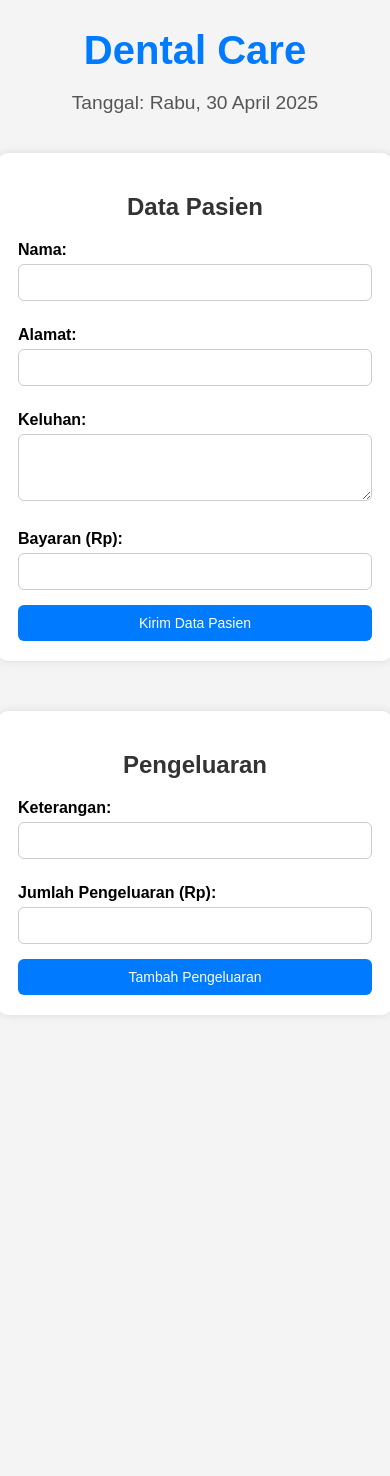
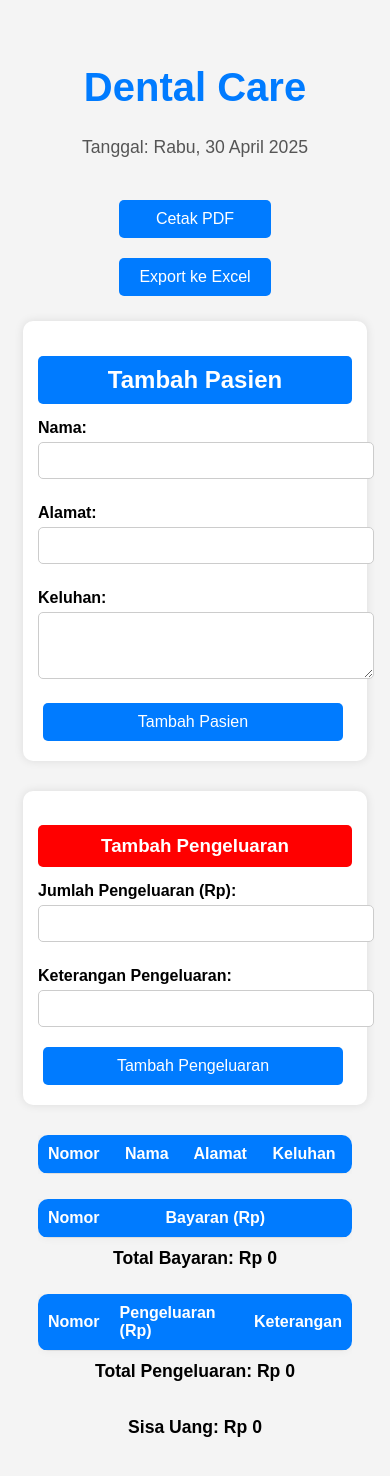
Before and after one commit to Peterslee/Dental_Care, a plain HTML site: page index.html in a window 390 px wide. Before the commit the page ends 1093 px from the top, so only its background shows below. Drawn offline with Linux system fonts and the light colour scheme.

Commit message:
Update index.html
add fitur

```diff
--- a/index.html
+++ b/index.html
@@ -3,12 +3,13 @@
 <head>
   <meta charset="UTF-8" />
   <meta name="viewport" content="width=device-width, initial-scale=1.0"/>
-  <title>Dental Care - Form Pasien & Pengeluaran</title>
+  <title>Dental Care - Pasien, Bayaran & Pengeluaran</title>
+  <script src="https://cdnjs.cloudflare.com/ajax/libs/xlsx/0.18.5/xlsx.full.min.js"></script>
   <style>
     body {
       font-family: Arial, sans-serif;
       background-color: #f4f4f4;
-      padding: 40px 20px;
+      padding: 30px;
       display: flex;
       flex-direction: column;
       align-items: center;
@@ -20,58 +21,47 @@
     }
 
     .header h1 {
+      font-size: 2.5rem;
       color: #007BFF;
-      font-size: 2.5em;
-      margin: 0;
     }
 
     .header p {
-      font-size: 1.2em;
       color: #555;
+      font-size: 1.1rem;
     }
 
     .form-container {
-      background-color: #fff;
-      padding: 30px;
+      background-color: white;
+      padding: 25px;
       border-radius: 10px;
       box-shadow: 0 0 10px rgba(0,0,0,0.1);
+      max-width: 500px;
       width: 100%;
-      max-width: 500px;
       margin-bottom: 30px;
     }
 
-    .form-container h2 {
-      text-align: center;
-      margin-bottom: 20px;
-      color: #333;
+    label {
+      font-weight: bold;
+      margin-top: 10px;
+      display: block;
     }
 
-    label {
-      display: block;
-      margin-top: 10px;
-      margin-bottom: 5px;
-      font-weight: bold;
-    }
-
-    input[type="text"],
-    input[type="number"],
-    textarea {
+    input, textarea {
       width: 100%;
       padding: 10px;
-      margin-bottom: 15px;
+      margin: 5px 0 15px;
+      border-radius: 5px;
       border: 1px solid #ccc;
-      border-radius: 6px;
-      box-sizing: border-box;
     }
 
     button {
-      width: 100%;
-      padding: 12px;
       background-color: #007BFF;
       color: white;
+      padding: 10px 15px;
+      margin: 5px;
       border: none;
-      border-radius: 6px;
-      font-size: 16px;
+      border-radius: 5px;
+      font-size: 1rem;
       cursor: pointer;
     }
 
@@ -80,125 +70,108 @@
     }
 
     .table-container {
+      max-width: 900px;
       width: 100%;
-      max-width: 800px;
       overflow-x: auto;
-      margin-bottom: 30px;
+      margin-bottom: 25px;
     }
 
     table {
       width: 100%;
       border-collapse: collapse;
-      background-color: #fff;
+      background: white;
       border-radius: 10px;
       overflow: hidden;
-      box-shadow: 0 0 10px rgba(0,0,0,0.1);
+      box-shadow: 0 0 10px rgba(0,0,0,0.05);
     }
 
     th, td {
-      padding: 12px 16px;
+      padding: 12px;
+      border-bottom: 1px solid #ddd;
       text-align: left;
-      border-bottom: 1px solid #ddd;
     }
 
     th {
       background-color: #007BFF;
       color: white;
-      font-weight: bold;
     }
 
-    tr:hover {
-      background-color: #f1f1f1;
+    td[contenteditable="true"] {
+      background-color: #fdfdfd;
+      cursor: text;
     }
 
-    caption {
-      caption-side: top;
-      text-align: left;
-      font-size: 1.2em;
-      margin-bottom: 10px;
+    .total {
       font-weight: bold;
-      color: #333;
+      text-align: right;
+      margin-top: 10px;
+      font-size: 1.1rem;
     }
 
-    .total-container {
-      text-align: right;
-      font-size: 1.1em;
-      font-weight: bold;
-      color: #333;
-      margin-top: 10px;
+    .buttons {
+      margin-bottom: 20px;
     }
 
-    .balance {
-      background-color: #fff;
-      padding: 20px;
-      border-radius: 10px;
-      box-shadow: 0 0 10px rgba(0,0,0,0.1);
-      font-size: 1.2em;
+    .form-container h2 {
+      background-color: #007BFF;
+      color: white;
+      padding: 10px;
       text-align: center;
-      max-width: 800px;
-      width: 100%;
+      border-radius: 5px;
+      margin-bottom: 15px;
     }
 
-    /* Responsif */
-    @media (max-width: 768px) {
+    .form-container h3 {
+      background-color: red;
+      color: white;
+      padding: 10px;
+      text-align: center;
+      border-radius: 5px;
+      margin-bottom: 15px;
+    }
+
+    @media (max-width: 600px) {
       .form-container {
-        padding: 20px;
-      }
-
-      .table-container {
-        width: 100%;
-        overflow-x: auto;
-      }
-
-      table {
-        width: 100%;
+        padding: 15px;
       }
 
       th, td {
         padding: 10px;
       }
 
-      .balance {
-        font-size: 1em;
-      }
-    }
-
-    @media (max-width: 480px) {
-      body {
-        padding: 20px 10px;
+      .total {
+        text-align: center;
       }
 
-      .form-container {
-        width: 100%;
-        margin-bottom: 20px;
+      .buttons {
+        display: flex;
+        flex-direction: column;
+        gap: 10px;
+        align-items: center;
       }
 
       button {
-        padding: 10px;
-        font-size: 14px;
-      }
-
-      th, td {
-        padding: 8px;
-      }
-
-      .balance {
-        font-size: 1em;
+        width: 100%;
+        max-width: 300px;
       }
     }
   </style>
 </head>
 <body>
 
-  <!-- Header dengan judul dan tanggal -->
   <div class="header">
     <h1>Dental Care</h1>
-    <p id="currentDate"></p>
+    <p id="tanggal"></p>
   </div>
 
-  <!-- Form Pasien -->
+  <div class="buttons">
+    <button onclick="window.print()">Cetak PDF</button>
+    <button onclick="exportToExcel()">Export ke Excel</button>
+  </div>
+
+  <!-- Form Input Pasien -->
   <div class="form-container">
-    <h2>Data Pasien</h2>
+    <h2>Tambah Pasien</h2>
     <form id="dataForm">
       <label for="nama">Nama:</label>
       <input type="text" id="nama" required>
@@ -207,160 +180,180 @@
       <input type="text" id="alamat" required>
 
       <label for="keluhan">Keluhan:</label>
-      <textarea id="keluhan" rows="3" required></textarea>
+      <textarea id="keluhan" required rows="3"></textarea>
 
-      <label for="bayaran">Bayaran (Rp):</label>
-      <input type="number" id="bayaran" required>
+      <button type="submit">Tambah Pasien</button>
+    </form>
+  </div>
 
-      <button type="submit">Kirim Data Pasien</button>
+  <!-- Form Input Pengeluaran -->
+  <div class="form-container">
+    <h3>Tambah Pengeluaran</h3>
+    <form id="pengeluaranForm">
+      <label for="jumlahPengeluaran">Jumlah Pengeluaran (Rp):</label>
+      <input type="number" id="jumlahPengeluaran" required>
+
+      <label for="keteranganPengeluaran">Keterangan Pengeluaran:</label>
+      <input type="text" id="keteranganPengeluaran" required>
+
+      <button type="submit">Tambah Pengeluaran</button>
     </form>
   </div>
 
   <!-- Tabel Pasien -->
   <div class="table-container">
-    <table id="hasilTable" style="display: none;">
-      <caption>Data Pasien</caption>
+    <table id="pasienTable">
       <thead>
         <tr>
           <th>Nomor</th>
           <th>Nama</th>
           <th>Alamat</th>
           <th>Keluhan</th>
+        </tr>
+      </thead>
+      <tbody></tbody>
+    </table>
+  </div>
+
+  <!-- Tabel Bayaran -->
+  <div class="table-container">
+    <table id="bayaranTable">
+      <thead>
+        <tr>
+          <th>Nomor</th>
           <th>Bayaran (Rp)</th>
         </tr>
       </thead>
-      <tbody id="tableBody"></tbody>
-      <tfoot>
-        <tr>
-          <td colspan="4" style="text-align: right; font-weight: bold;">Total Bayaran:</td>
-          <td id="footerTotalBayaran">0</td>
-        </tr>
-      </tfoot>
+      <tbody></tbody>
     </table>
-  </div>
-
-  <!-- Form Pengeluaran -->
-  <div class="form-container">
-    <h2>Pengeluaran</h2>
-    <form id="pengeluaranForm">
-      <label for="keterangan">Keterangan:</label>
-      <input type="text" id="keterangan" required>
-
-      <label for="jumlah">Jumlah Pengeluaran (Rp):</label>
-      <input type="number" id="jumlah" required>
-
-      <button type="submit">Tambah Pengeluaran</button>
-    </form>
+    <div class="total" id="totalBayaran">Total Bayaran: Rp 0</div>
   </div>
 
   <!-- Tabel Pengeluaran -->
   <div class="table-container">
-    <table id="pengeluaranTable" style="display: none;">
-      <caption>Data Pengeluaran</caption>
+    <table id="pengeluaranTable">
       <thead>
         <tr>
           <th>Nomor</th>
+          <th>Pengeluaran (Rp)</th>
           <th>Keterangan</th>
-          <th>Jumlah (Rp)</th>
         </tr>
       </thead>
-      <tbody id="pengeluaranBody"></tbody>
-      <tfoot>
-        <tr>
-          <td colspan="2" style="text-align: right; font-weight: bold;">Total Pengeluaran:</td>
-          <td id="footerTotalPengeluaran">0</td>
-        </tr>
-      </tfoot>
+      <tbody id="pengeluaranBody">
+      </tbody>
     </table>
+    <div class="total" id="totalPengeluaran">Total Pengeluaran: Rp 0</div>
   </div>
 
   <!-- Sisa Uang -->
-  <div class="balance" id="sisaUang" style="display: none;">
-    Sisa Uang: Rp 0
-  </div>
+  <div class="total" id="sisaUang">Sisa Uang: Rp 0</div>
 
-  <!-- Script -->
   <script>
-    let nomorPasien = 1;
-    let nomorPengeluaran = 1;
-    let totalBayaran = 0;
-    let totalPengeluaran = 0;
+    let nomor = 1;
 
-    const pasienForm = document.getElementById('dataForm');
-    const pasienTable = document.getElementById('hasilTable');
-    const pasienBody = document.getElementById('tableBody');
-    const footerBayaran = document.getElementById('footerTotalBayaran');
+    const form = document.getElementById('dataForm');
+    const pengeluaranForm = document.getElementById('pengeluaranForm');
+    const pasienTable = document.querySelector('#pasienTable tbody');
+    const bayaranTable = document.querySelector('#bayaranTable tbody');
+    const pengeluaranBody = document.getElementById('pengeluaranBody');
 
-    const pengeluaranForm = document.getElementById('pengeluaranForm');
-    const pengeluaranTable = document.getElementById('pengeluaranTable');
-    const pengeluaranBody = document.getElementById('pengeluaranBody');
-    const footerPengeluaran = document.getElementById('footerTotalPengeluaran');
+    const totalBayaranEl = document.getElementById('totalBayaran');
+    const totalPengeluaranEl = document.getElementById('totalPengeluaran');
+    const sisaUangEl = document.getElementById('sisaUang');
 
-    const sisaUang = document.getElementById('sisaUang');
+    // Tanggal real time
+    const tgl = new Date().toLocaleDateString('id-ID', {
+      weekday: 'long', year: 'numeric', month: 'long', day: 'numeric'
+    });
+    document.getElementById('tanggal').textContent = `Tanggal: ${tgl}`;
 
-    // Menampilkan tanggal real-time
-    const currentDateElement = document.getElementById('currentDate');
-    const today = new Date();
-    const formattedDate = today.toLocaleDateString('id-ID', { weekday: 'long', year: 'numeric', month: 'long', day: 'numeric' });
-    currentDateElement.textContent = `Tanggal: ${formattedDate}`;
-
-    // Tambah data pasien
-    pasienForm.addEventListener('submit', function(e) {
+    form.addEventListener('submit', function(e) {
       e.preventDefault();
-
       const nama = document.getElementById('nama').value;
       const alamat = document.getElementById('alamat').value;
       const keluhan = document.getElementById('keluhan').value;
-      const bayaran = parseInt(document.getElementById('bayaran').value);
 
-      totalBayaran += bayaran;
-
+      // Tambah ke tabel pasien
       const row = document.createElement('tr');
       row.innerHTML = `
-        <td>${nomorPasien++}</td>
+        <td>${nomor}</td>
         <td>${nama}</td>
         <td>${alamat}</td>
         <td>${keluhan}</td>
-        <td>${bayaran.toLocaleString()}</td>
       `;
-      pasienBody.appendChild(row);
+      pasienTable.appendChild(row);
 
-      footerBayaran.textContent = totalBayaran.toLocaleString();
-      pasienTable.style.display = 'table';
-      updateSisaUang();
+      // Tambah ke tabel bayaran
+      const bayarRow = document.createElement('tr');
+      bayarRow.innerHTML = `
+        <td>${nomor}</td>
+        <td contenteditable="true" oninput="updateTotal()">0</td>
+      `;
+      bayaranTable.appendChild(bayarRow);
 
-      pasienForm.reset();
+      nomor++;
+      form.reset();
+      updateTotal();
     });
 
-    // Tambah pengeluaran
     pengeluaranForm.addEventListener('submit', function(e) {
       e.preventDefault();
+      const jumlahPengeluaran = document.getElementById('jumlahPengeluaran').value;
+      const keteranganPengeluaran = document.getElementById('keteranganPengeluaran').value;
 
-      const keterangan = document.getElementById('keterangan').value;
-      const jumlah = parseInt(document.getElementById('jumlah').value);
-
-      totalPengeluaran += jumlah;
-
+      // Tambah ke tabel pengeluaran
       const row = document.createElement('tr');
       row.innerHTML = `
-        <td>${nomorPengeluaran++}</td>
-        <td>${keterangan}</td>
-        <td>${jumlah.toLocaleString()}</td>
+        <td>${pengeluaranBody.rows.length + 1}</td>
+        <td>${jumlahPengeluaran}</td>
+        <td>${keteranganPengeluaran}</td>
       `;
       pengeluaranBody.appendChild(row);
 
-      footerPengeluaran.textContent = totalPengeluaran.toLocaleString();
-      pengeluaranTable.style.display = 'table';
-      updateSisaUang();
-
       pengeluaranForm.reset();
+      updateTotal();
     });
 
-    // Hitung sisa uang
-    function updateSisaUang() {
-      const sisa = totalBayaran - totalPengeluaran;
-      sisaUang.style.display = 'block';
-      sisaUang.textContent = `Sisa Uang: Rp ${sisa.toLocaleString()}`;
+    function updateTotal() {
+      let totalBayar = 0;
+      let totalPengeluaran = 0;
+
+      // Hitung total bayaran
+      const bayarCells = bayaranTable.querySelectorAll('td[contenteditable="true"]');
+      bayarCells.forEach(cell => {
+        totalBayar += parseInt(cell.textContent.replace(/\D/g, '')) || 0;
+      });
+
+      // Hitung total pengeluaran
+      const pengeluaranRows = pengeluaranBody.querySelectorAll('tr');
+      pengeluaranRows.forEach(row => {
+        const cell = row.children[1];
+        totalPengeluaran += parseInt(cell.textContent.replace(/\D/g, '')) || 0;
+      });
+
+      const sisa = totalBayar - totalPengeluaran;
+
+      totalBayaranEl.textContent = `Total Bayaran: Rp ${totalBayar.toLocaleString()}`;
+      totalPengeluaranEl.textContent = `Total Pengeluaran: Rp ${totalPengeluaran.toLocaleString()}`;
+      sisaUangEl.textContent = `Sisa Uang: Rp ${sisa.toLocaleString()}`;
+    }
+
+    function exportToExcel() {
+      const wb = XLSX.utils.book_new();
+
+      const pasien = document.getElementById('pasienTable');
+      const pasienSheet = XLSX.utils.table_to_sheet(pasien);
+      XLSX.utils.book_append_sheet(wb, pasienSheet, 'Data Pasien');
+
+      const bayaran = document.getElementById('bayaranTable');
+      const bayaranSheet = XLSX.utils.table_to_sheet(bayaran);
+      XLSX.utils.book_append_sheet(wb, bayaranSheet, 'Bayaran');
+
+      const pengeluaran = document.getElementById('pengeluaranTable');
+      const pengeluaranSheet = XLSX.utils.table_to_sheet(pengeluaran);
+      XLSX.utils.book_append_sheet(wb, pengeluaranSheet, 'Pengeluaran');
+
+      XLSX.writeFile(wb, 'data_dental_care.xlsx');
     }
   </script>
 
```
